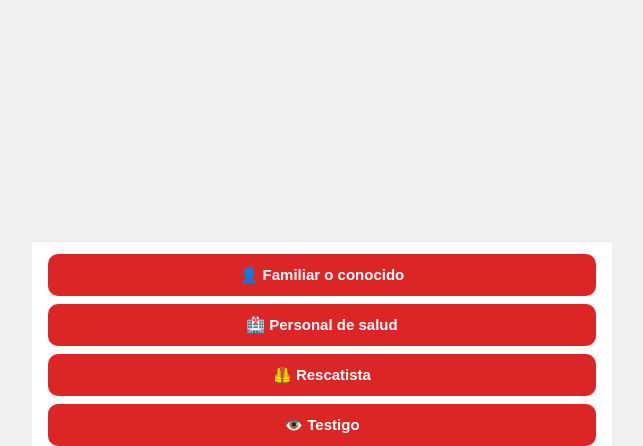
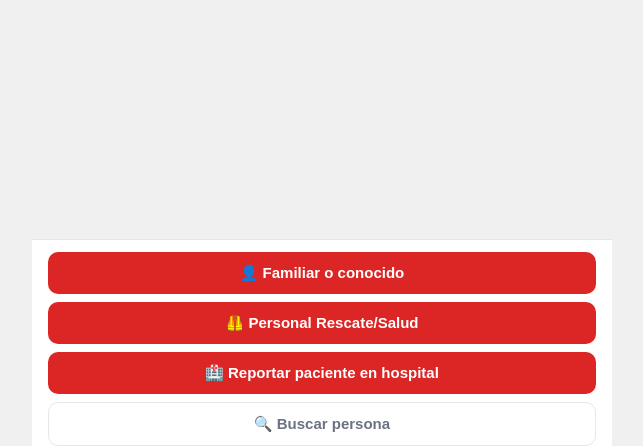
Before and after one commit to Arturado/ventatalk-rescate, a Python web app: template templates/chatbot.html in a window 1280 px wide. Shown: the part 354-800 px from the top of the page, without its empty margins (318-961 px from the left). Run offline with Jinja, Linux system fonts and the light colour scheme; the template is opened without the code that fills it, so the values that code supplies are empty.

Commit message:
feat: unir rescatista/salud, boton buscar redirige venezuelarescate.com

```diff
--- a/templates/chatbot.html
+++ b/templates/chatbot.html
@@ -352,12 +352,12 @@
     const ubicacionQ = !isDesap
       ? "¿Dónde está ahora mismo esta persona?"
       : tR === "familiar" ? "¿Cuál fue su última ubicación conocida?"
-      : (tR === "rescatista" || tR === "personal_salud") ? "¿En qué punto de rescate o zona fue visto/a?"
+      : (tR === "rescatista" || tR === "personal_salud" || tR === "personal_rescate_salud") ? "¿En qué punto de rescate o zona fue visto/a?"
       : "¿Dónde exactamente lo/la viste?";
-    const estadoQ = (tR === "personal_salud" || tR === "rescatista")
+    const estadoQ = (tR === "personal_salud" || tR === "rescatista" || tR === "personal_rescate_salud")
       ? "¿Cuál es su estado clínico actual?"
       : "¿Cuál era su estado cuando lo/la viste por última vez?";
-    const descripQ = { familiar: "¿Alguna seña particular adicional? (cicatrices, tatuajes, condiciones médicas)", personal_salud: "¿Algún detalle clínico relevante?", rescatista: "¿Algún detalle operacional relevante?", testigo: "¿Qué más recuerdas de cuando lo/la viste?" }[tR] || "¿Alguna seña particular adicional?";
+    const descripQ = { familiar: "¿Alguna seña particular adicional? (cicatrices, tatuajes, condiciones médicas)", personal_salud: "¿Algún detalle clínico relevante?", rescatista: "¿Algún detalle operacional relevante?", personal_rescate_salud: "¿Algún detalle clínico relevante?", testigo: "¿Qué más recuerdas de cuando lo/la viste?" }[tR] || "¿Alguna seña particular adicional?";
     return [
       { field: "nombres_apellidos", question: "¿Cuál es el nombre completo de la persona?", subtext: "Si no lo sabes escribe 'Desconocido'", type: "text", placeholder: "Ej: Maria Gonzalez Perez", required: true },
       { field: "_doc_choice", type: "doc-choice", question: "¿Tienes información sobre su cédula de identidad?" },
@@ -410,16 +410,22 @@
   function renderTipoReportanteButtons() {
     inputArea.innerHTML = "";
     [
-      { label: "👤 Familiar o conocido", value: "familiar" },
-      { label: "🏥 Personal de salud",   value: "personal_salud" },
-      { label: "🦺 Rescatista",          value: "rescatista" },
-      { label: "👁️ Testigo",            value: "testigo" },
+      { label: "👤 Familiar o conocido",    value: "familiar" },
+      { label: "🦺 Personal Rescate/Salud", value: "personal_rescate_salud" },
     ].forEach(op => {
       const b = document.createElement("button");
       b.className = "cb-btn"; b.textContent = op.label;
       b.addEventListener("click", () => seleccionarTipoReportante(op.value, op.label));
       inputArea.appendChild(b);
     });
+    const btnHosp = document.createElement("button");
+    btnHosp.className = "cb-btn"; btnHosp.textContent = "🏥 Reportar paciente en hospital";
+    btnHosp.addEventListener("click", () => seleccionarTipoHospital());
+    inputArea.appendChild(btnHosp);
+    const btnBuscar = document.createElement("button");
+    btnBuscar.className = "cb-btn cb-btn-sec"; btnBuscar.textContent = "🔍 Buscar persona";
+    btnBuscar.addEventListener("click", () => { window.location.href = "https://venezuelarescate.com/buscar"; });
+    inputArea.appendChild(btnBuscar);
     scroll();
   }
 
```
Also changed, not shown: static/rescate-widget.js (+13 -7 lines).
